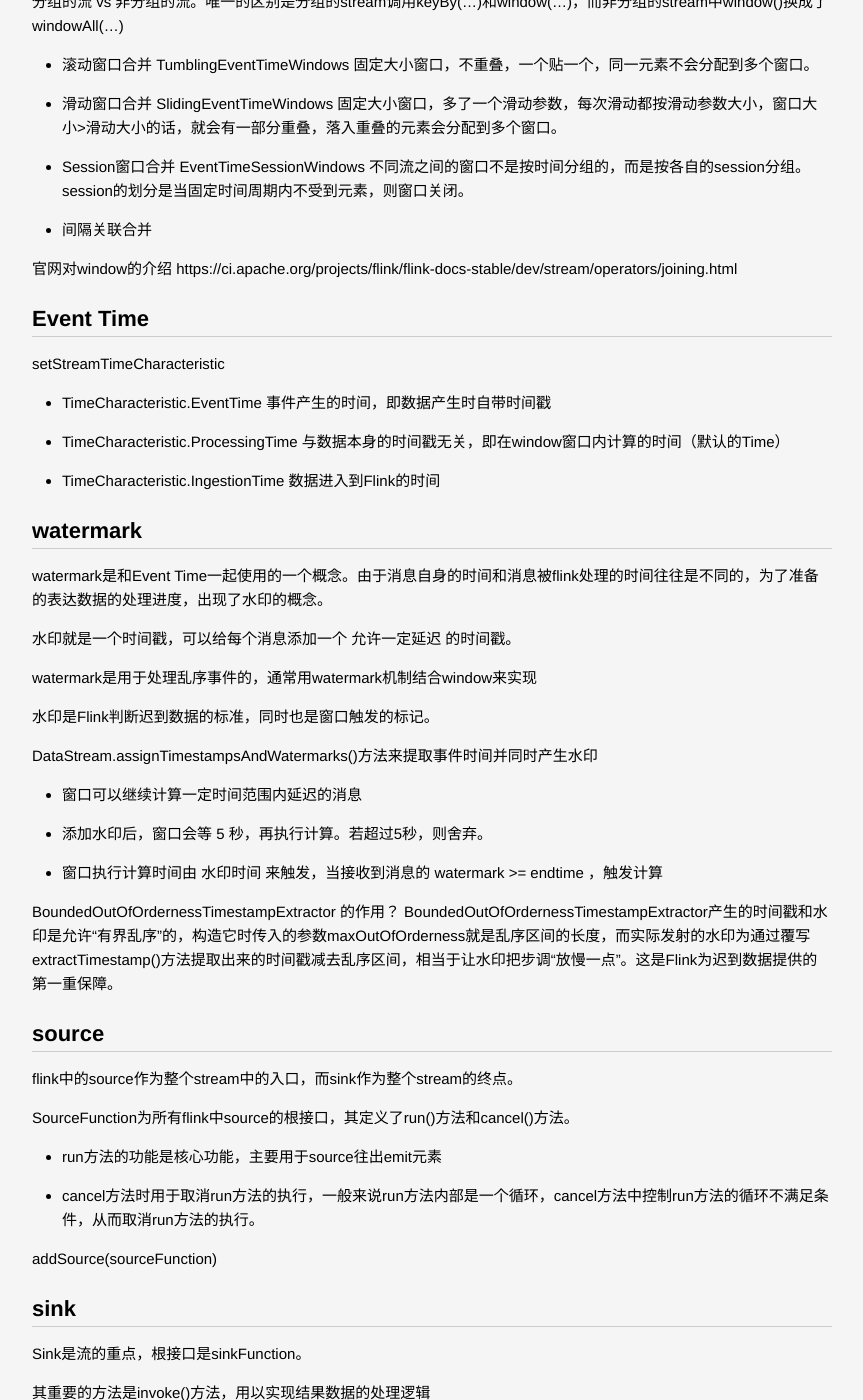
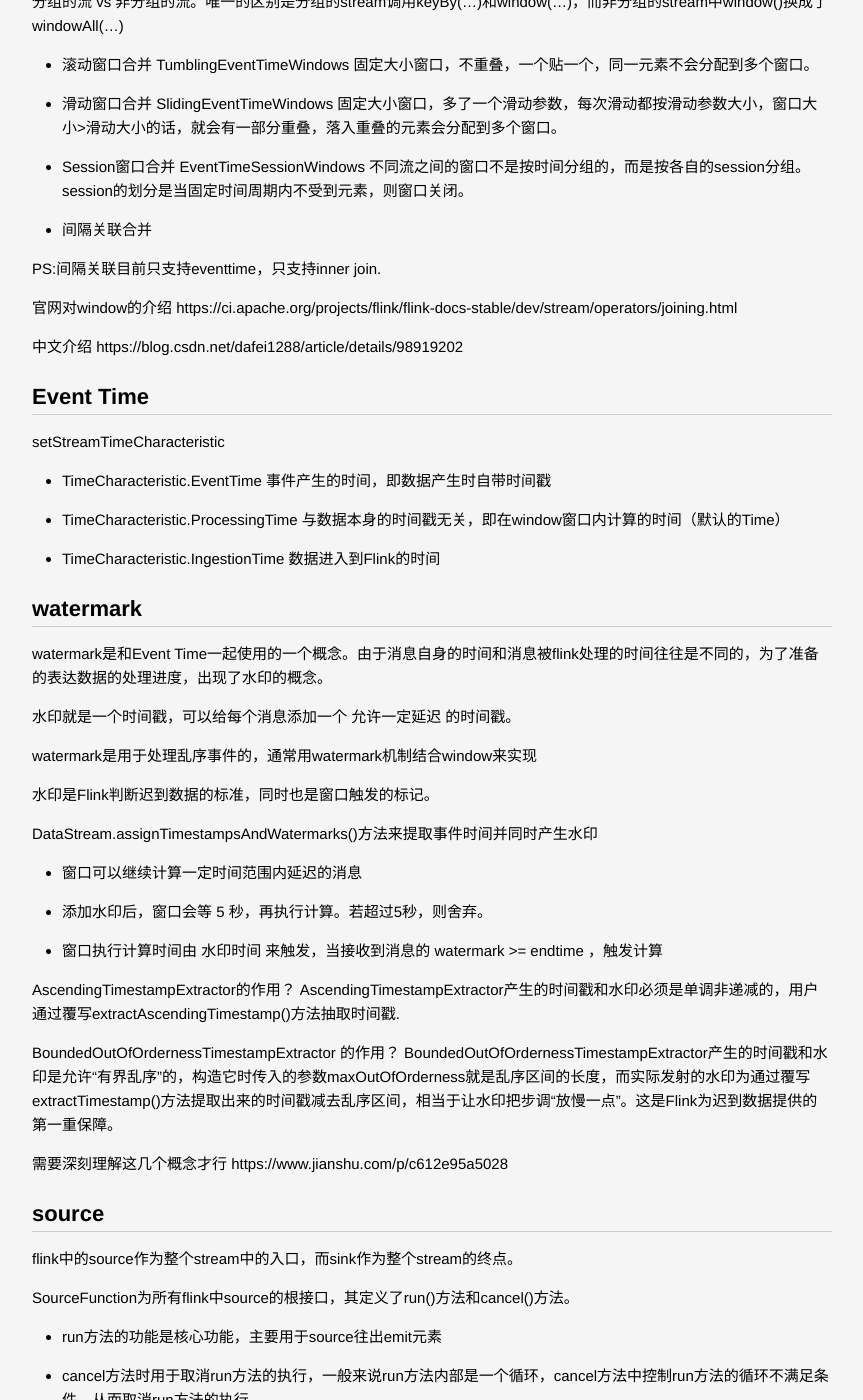
Before and after one commit to lucky521/blog, a Jekyll site: the page built from _posts/framework/2020-03-05-flink.markdown, in a window 1280 px wide and 1400 px high, scrolled down 2731 px. Shown: the whole window, without its empty margins (208-1071 px from the left). Built offline with Jekyll 4.4.1, drawn with Linux system fonts in a browser that asks for light colours.

Commit message:
Update 2020-03-05-flink.markdown

```diff
--- a/_posts/framework/2020-03-05-flink.markdown
+++ b/_posts/framework/2020-03-05-flink.markdown
@@ -93,7 +93,11 @@ Window是无限数据流处理的核心，Window将一个无限的stream拆分
 不同流之间的窗口不是按时间分组的，而是按各自的session分组。session的划分是当固定时间周期内不受到元素，则窗口关闭。
 - 间隔关联合并
 
+PS:间隔关联目前只支持eventtime，只支持inner join.
+
 官网对window的介绍 https://ci.apache.org/projects/flink/flink-docs-stable/dev/stream/operators/joining.html
+
+中文介绍 https://blog.csdn.net/dafei1288/article/details/98919202
 
 ## Event Time
 
@@ -124,9 +128,14 @@ DataStream.assignTimestampsAndWatermarks()方法来提取事件时间并同时
 - 窗口执行计算时间由 水印时间 来触发，当接收到消息的 watermark >= endtime ，触发计算
 
 
+AscendingTimestampExtractor的作用？
+AscendingTimestampExtractor产生的时间戳和水印必须是单调非递减的，用户通过覆写extractAscendingTimestamp()方法抽取时间戳.
+
 BoundedOutOfOrdernessTimestampExtractor 的作用？
 BoundedOutOfOrdernessTimestampExtractor产生的时间戳和水印是允许“有界乱序”的，构造它时传入的参数maxOutOfOrderness就是乱序区间的长度，而实际发射的水印为通过覆写extractTimestamp()方法提取出来的时间戳减去乱序区间，相当于让水印把步调“放慢一点”。这是Flink为迟到数据提供的第一重保障。
 
+
+需要深刻理解这几个概念才行 https://www.jianshu.com/p/c612e95a5028
 
 
 ## source
```
